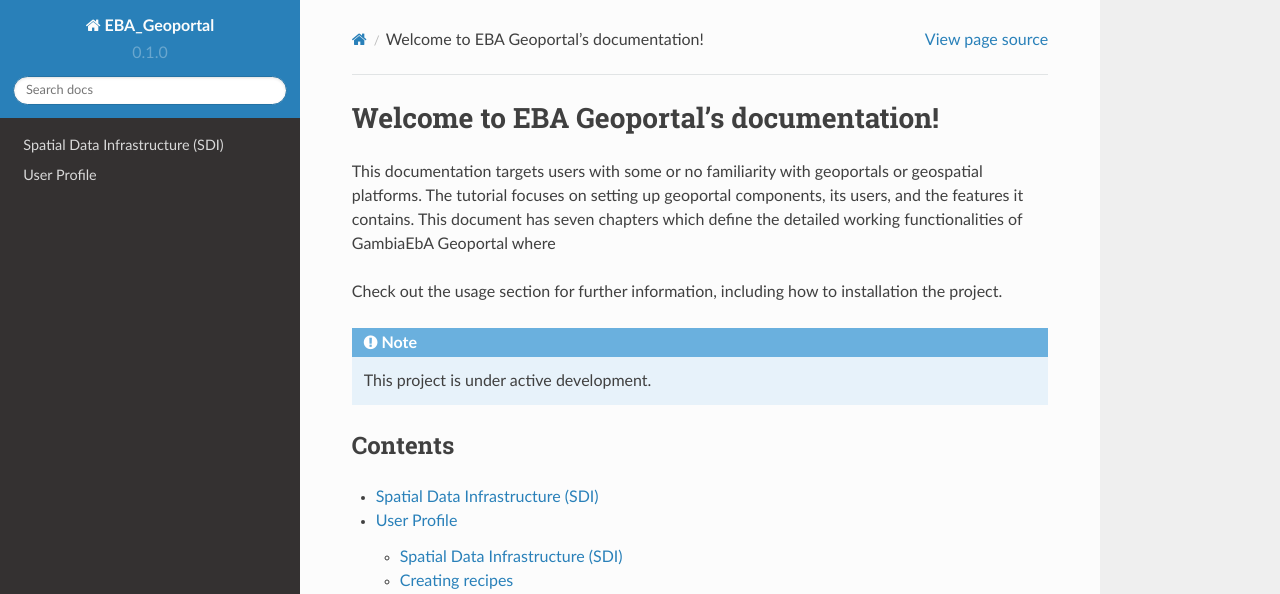
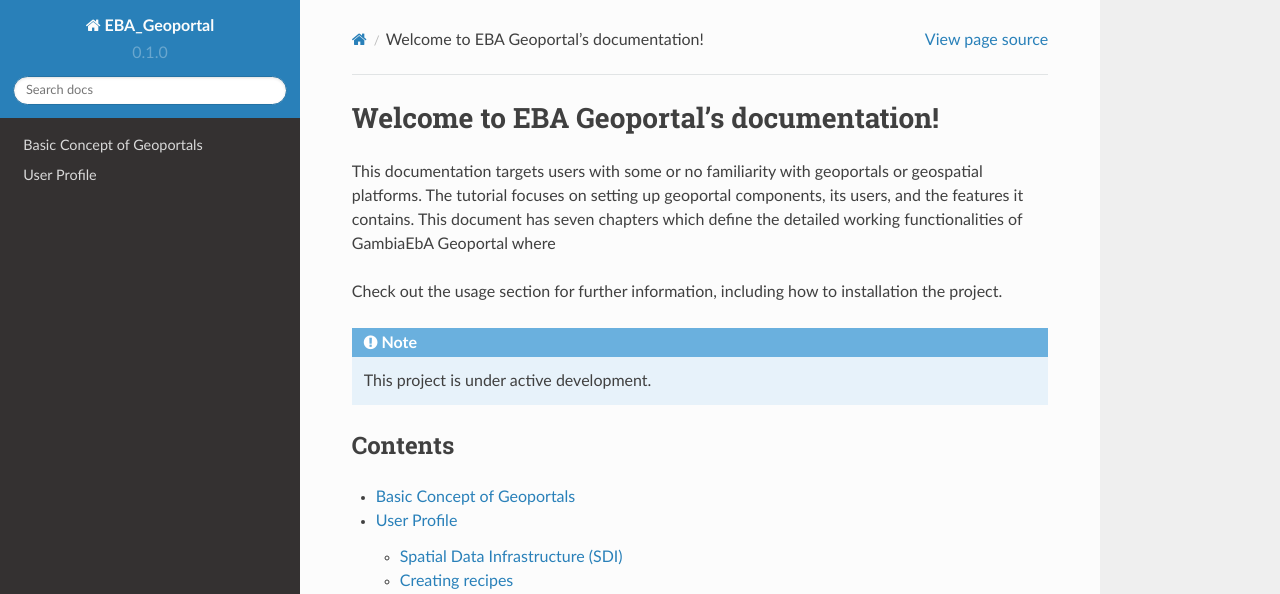
Before and after one commit to anjogu/ebageoportal-tutorial, a Sphinx documentation site: the page built from docs/source/index.rst, in a window 1280 px wide. Shown: the top 594 px of the page. Built offline with Sphinx 7.4.7 and the Read the Docs theme 2.0.0, drawn with Linux system fonts in a browser that asks for light colours.

Commit message:
chapter1 and 2 update

```diff
--- a/docs/source/Introduction.rst
+++ b/docs/source/Introduction.rst
@@ -1,7 +1,9 @@
-Basic Concept of Geoportals
+Introduction
 ===
 
-Spatial Data Infrastructure (SDI)
+.. _Introduction:
+
+Basic Concept of Geoportals
 ------------
 
 
```
